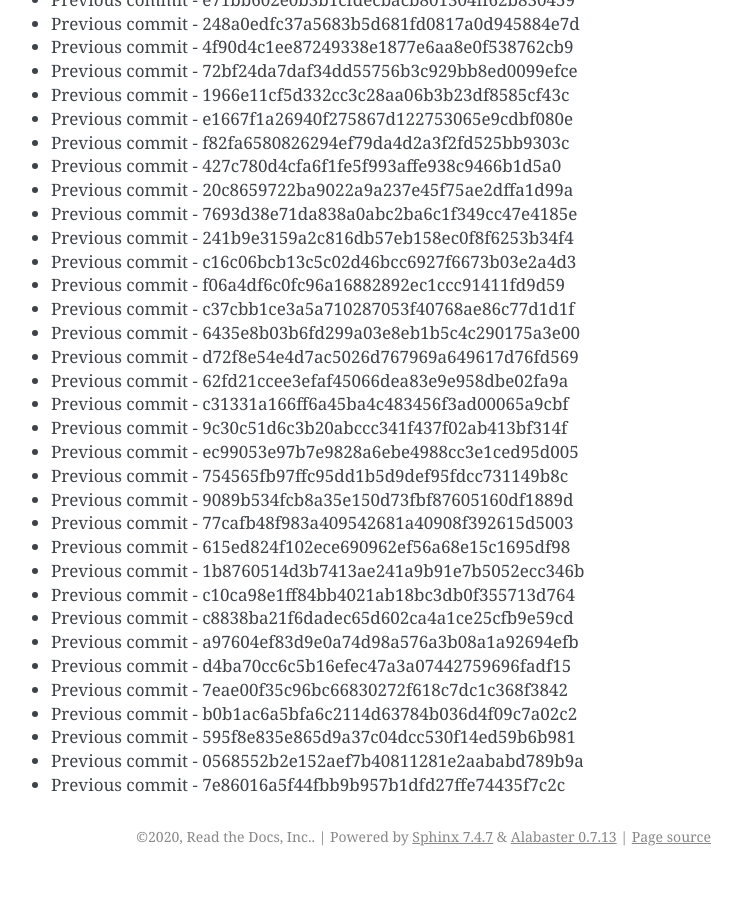
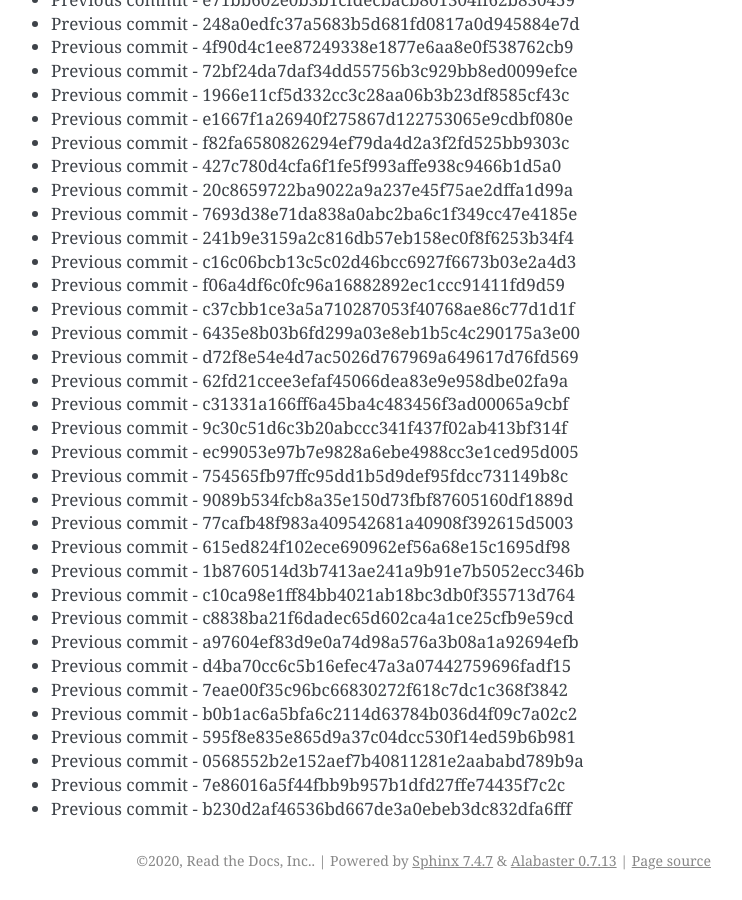
Before and after one commit to readthedocs/rtd-git-stresstest, a Sphinx documentation site: the page built from docs/updates.rst, in a window 1280 px wide and 900 px high, scrolled down 96343 px. Shown: the whole window, without its empty margins (399-1141 px from the left). Built offline with Sphinx 7.4.7, drawn with Linux system fonts in a browser that asks for light colours; before the commit the page ends 97219 px from its top, so only the background shows below that.

Commit message:
Generating commit from previous: b230d2af46536bd667de3a0ebeb3dc832dfa6fff

```diff
--- a/docs/updates.rst
+++ b/docs/updates.rst
@@ -4080,3 +4080,4 @@ It can be tested for any performance characteristics.
 * Previous commit - 595f8e835e865d9a37c04dcc530f14ed59b6b981
 * Previous commit - 0568552b2e152aef7b40811281e2aababd789b9a
 * Previous commit - 7e86016a5f44fbb9b957b1dfd27ffe74435f7c2c
+* Previous commit - b230d2af46536bd667de3a0ebeb3dc832dfa6fff
```
